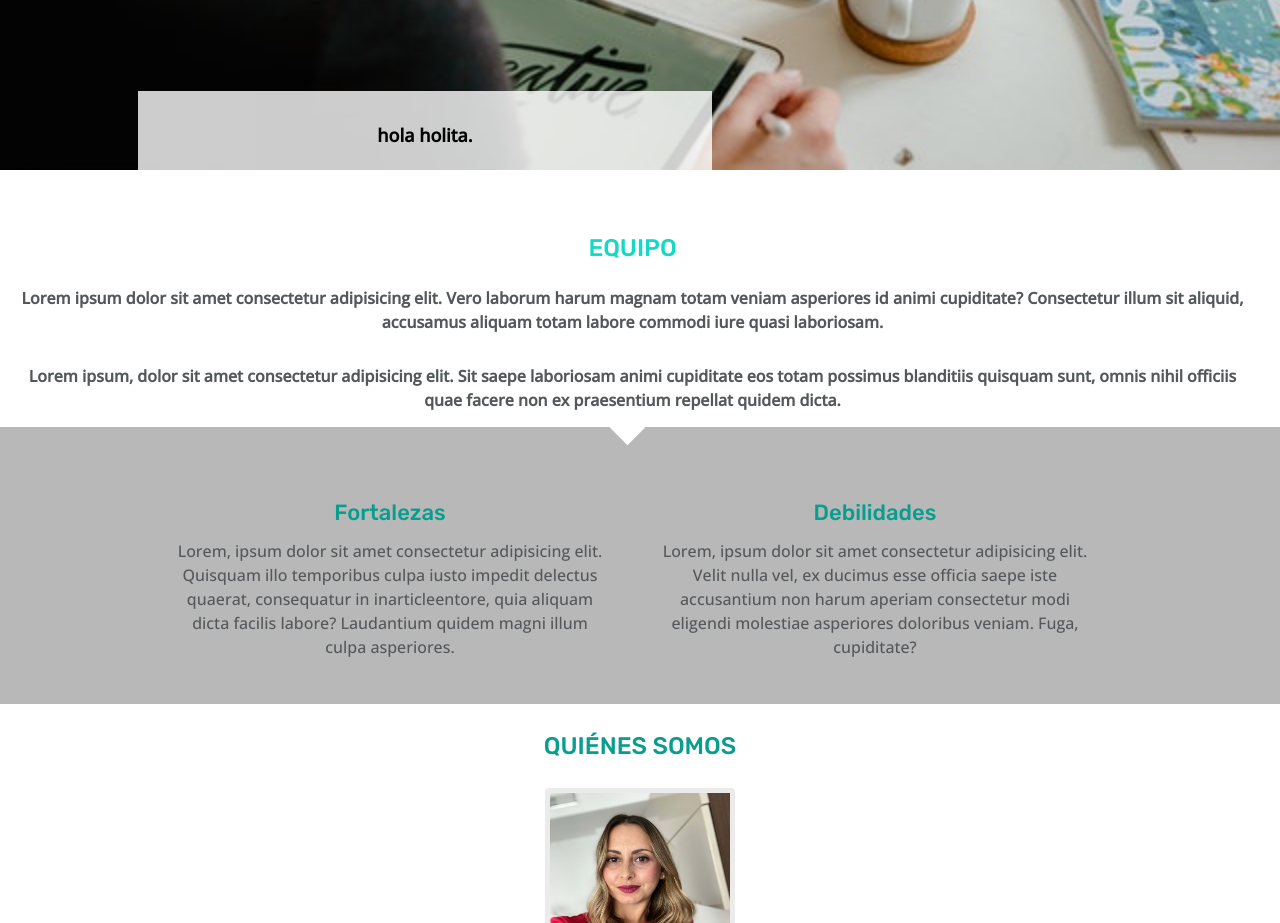
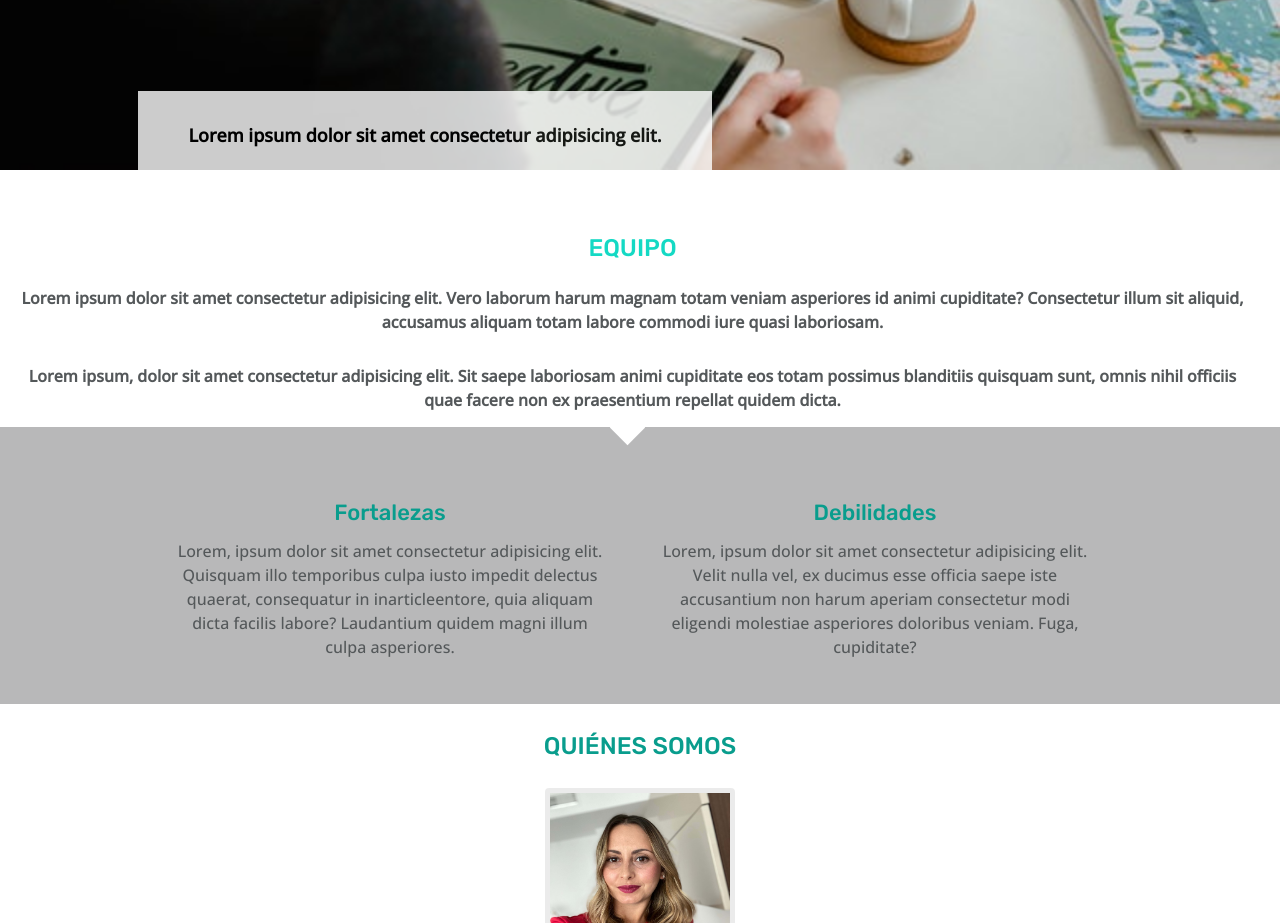
Before and after one commit to lilifernandez91/project-promo-q-module-1-team-1, a plain HTML site: page index.html in a window 1280 px wide. Shown: the part 820-1743 px from the top of the page. Drawn offline with nearby package versions, Linux system fonts and the light colour scheme.

Commit message:
Added lorem slogan

```diff
--- a/index.html
+++ b/index.html
@@ -63,7 +63,7 @@
         />
       </section>
       <section class="slogan">
-        <h2>hola holita.</h2>
+        <h2>Lorem ipsum dolor sit amet consectetur adipisicing elit.</h2>
       </section>
 
       <!-- MAYTE: TEAM -->
```
